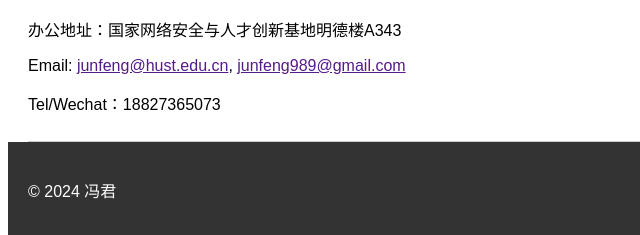
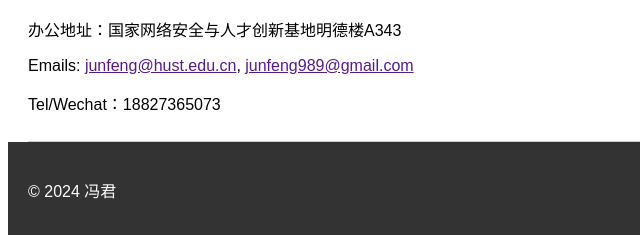
Before and after one commit to junfeng989/junfeng989.github.io, a Gatsby site: page / in a window 1280 px wide. Shown: the part 1140-1375 px from the top of the page, 0-640 px from the left. Built offline with nearby package versions, Linux system fonts and the light colour scheme; Gatsby itself is replaced by a stand-in of ours.

Commit message:
Update index.js

```diff
--- a/src/pages/index.js
+++ b/src/pages/index.js
@@ -64,7 +64,7 @@ const IndexPage = () => (
         <section style={sectionStyles}>
           <h2>联系方式</h2>
           <p>办公地址：国家网络安全与人才创新基地明德楼A343</p>
-          <p>Email: <a href="">junfeng@hust.edu.cn</a>, <a href="">junfeng989@gmail.com</a></p>
+          <p>Emails: <a href="">junfeng@hust.edu.cn</a>, <a href="">junfeng989@gmail.com</a></p>
           <p>Tel/Wechat：18827365073</p>
         </section>
       </div>
```
